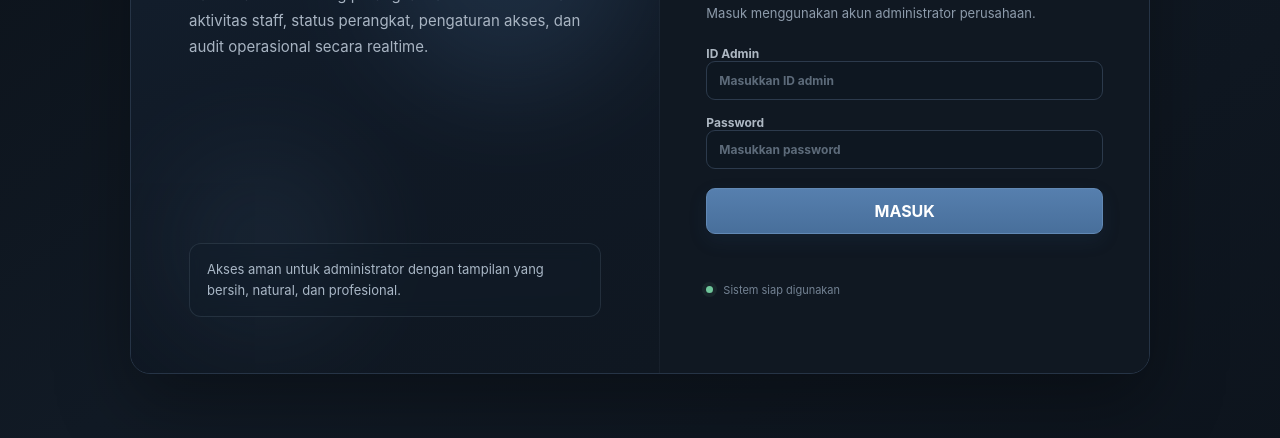
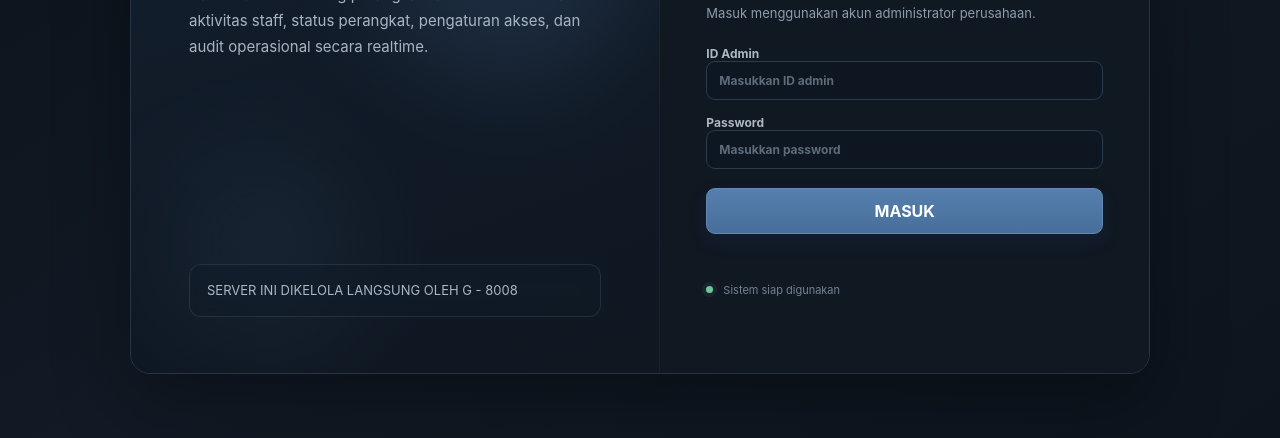
Before and after one commit to henghengrahman-pixel/460465465, a website: page dashboard/public/index.html in a window 1280 px wide. Shown: the part 326-764 px from the top of the page. Drawn offline with nearby package versions, Linux system fonts and the light colour scheme.

Commit message:
Update visual note in index.html

```diff
--- a/dashboard/public/index.html
+++ b/dashboard/public/index.html
@@ -17,7 +17,7 @@
       <div class="mission-kicker">SISTEM MONITORING PERUSAHAAN</div>
       <h2>STAFF MONITOR<br>8008</h2>
       <p>Dashboard monitoring perangkat kantor untuk melihat aktivitas staff, status perangkat, pengaturan akses, dan audit operasional secara realtime.</p>
-      <div class="visual-note">Akses aman untuk administrator dengan tampilan yang bersih, natural, dan profesional.</div>
+      <div class="visual-note">SERVER INI DIKELOLA LANGSUNG OLEH G - 8008 </div>
     </section>
     <form id="loginForm" class="login-card">
       <div class="login-brand">
```
